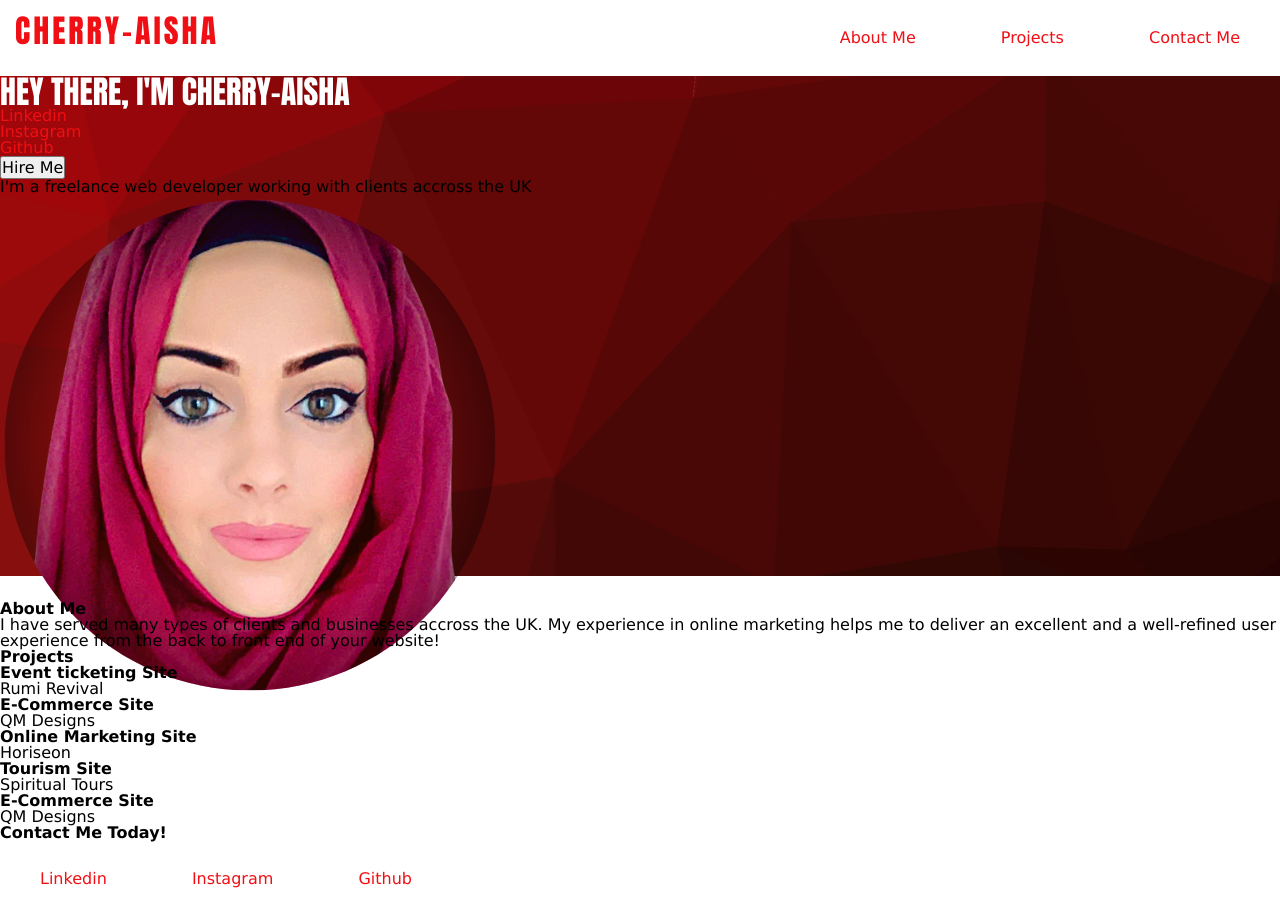
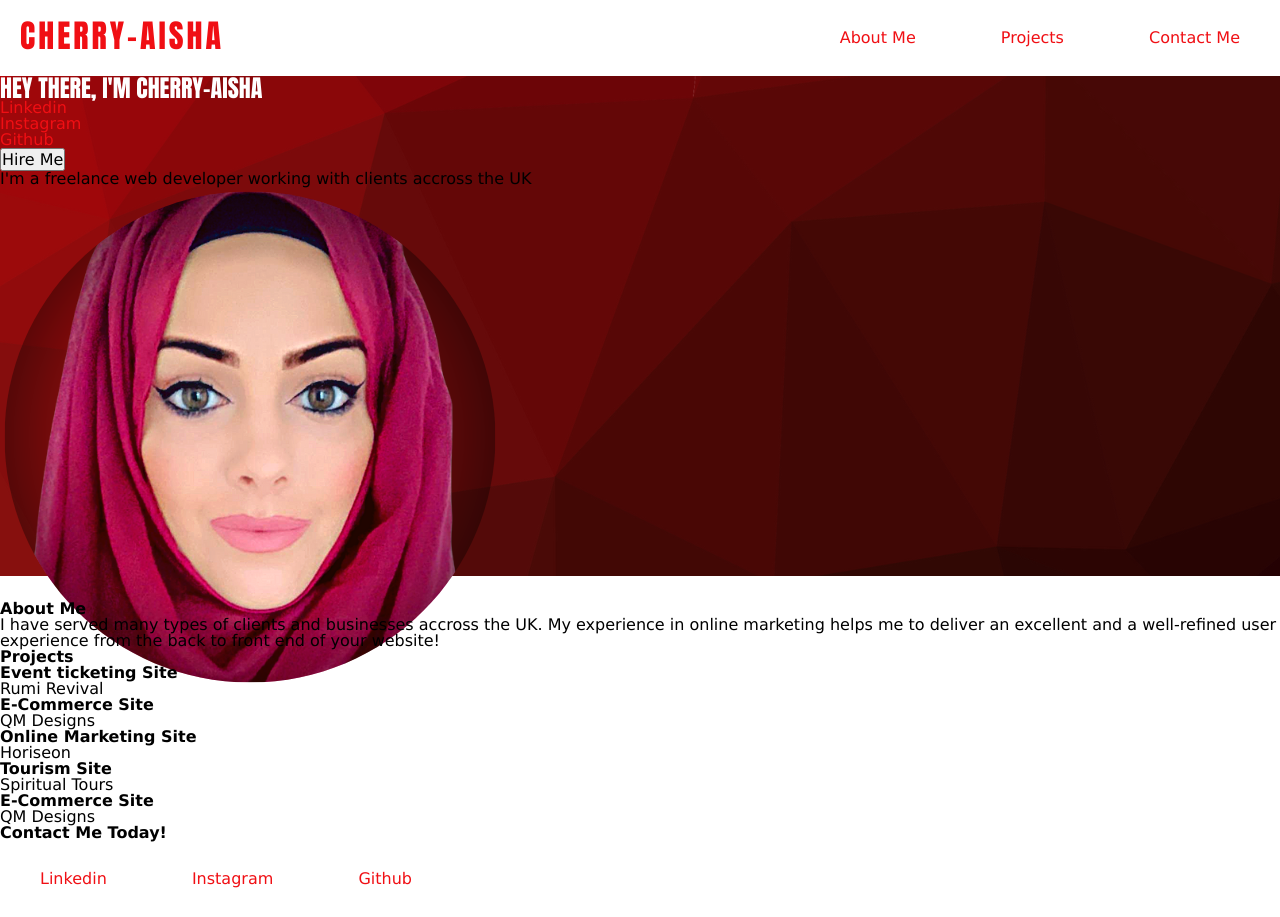
Before and after one commit to cherry-aisha/week-2-homework, a plain HTML site: page index.html in a window 1280 px wide. Drawn offline with Linux system fonts and the light colour scheme.

Commit message:
Adjusted logo

```diff
--- a/Assets/css/style.css
+++ b/Assets/css/style.css
@@ -13,7 +13,7 @@
 
 .logo {
   font-family:'Bebas neue', 'Impact', sans-serif;
-  padding: 15px;
+  padding: 20px;
   font-display: 5px;
   font-size: 200%;
   letter-spacing: 3px;
@@ -34,7 +34,7 @@ nav ul li {
   list-style: none;
   padding: 20px;
   margin: 10px 20px;
-  position: right;
+  position: relative;
 }
 
 a {
@@ -63,6 +63,6 @@ li :active {
 
 #h2 {
   font-family:'Bebas neue', 'Impact', sans-serif;
-  font-size: 200%;
+  font-size: 150%;
   color: #ffffff
 }
```
